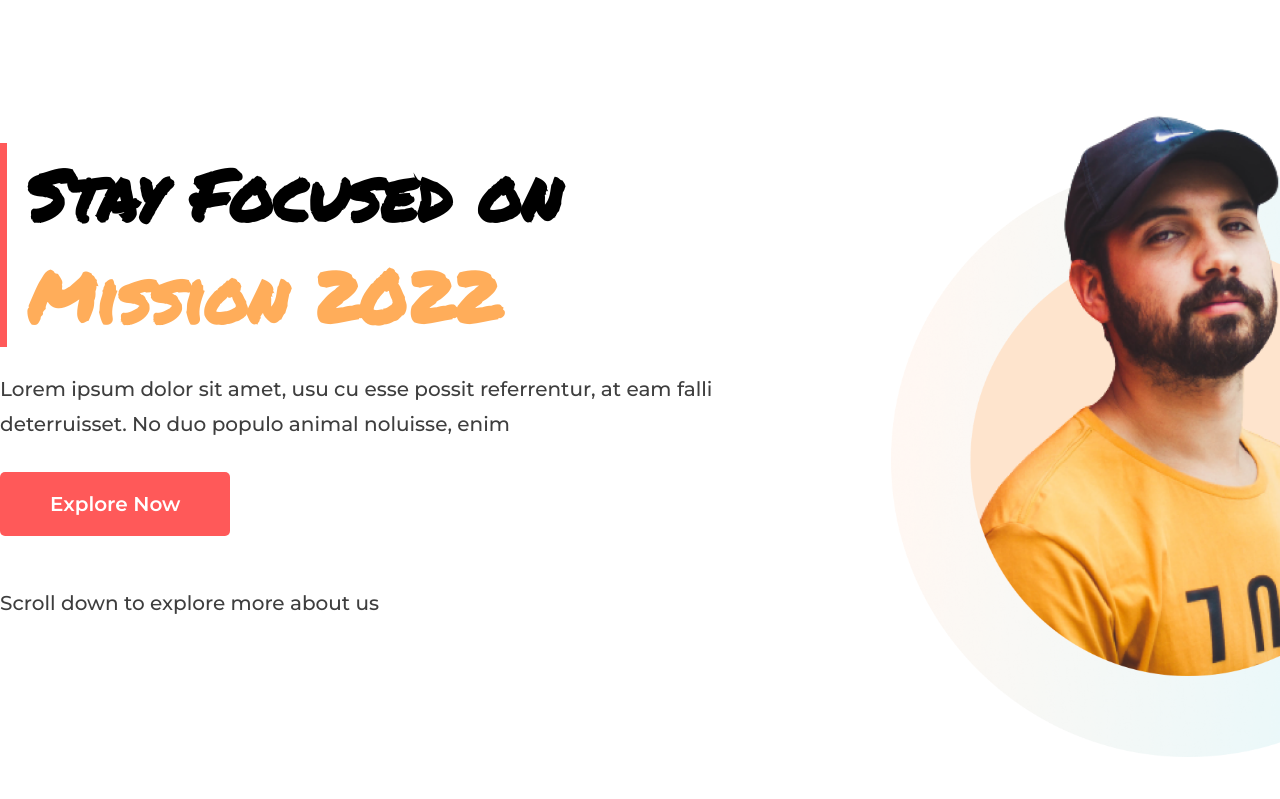
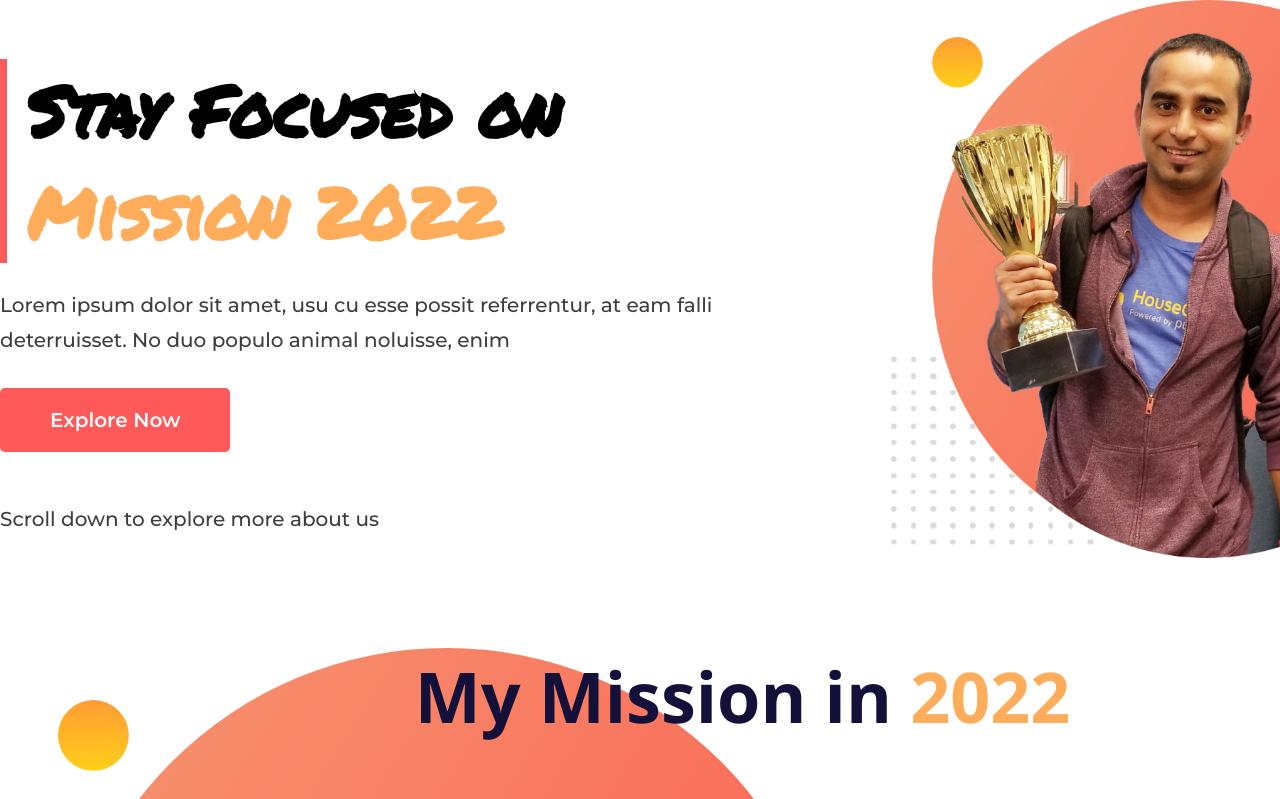
Before and after one commit to devhasibulislam/assignment-01, a plain HTML site: page index.html in a window 1280 px wide. Shown: the top 799 px of the page. Drawn offline with nearby package versions, Linux system fonts and the light colour scheme.

Commit message:
new branch

```diff
--- a/index.html
+++ b/index.html
@@ -36,7 +36,8 @@
             <p>Scroll down to explore more about us</p>
         </div>
         <div class="s1_right">
-            <img src="images/person-2.png" alt="person 2">
+            <!-- <img src="images/person-2.png" alt="person 2"> -->
+            <img src="images/jhankar1.png" alt="jhankar with trophy">
         </div>
     </section>
 
```
Also changed, not shown: images/jhankar1.png (added).
